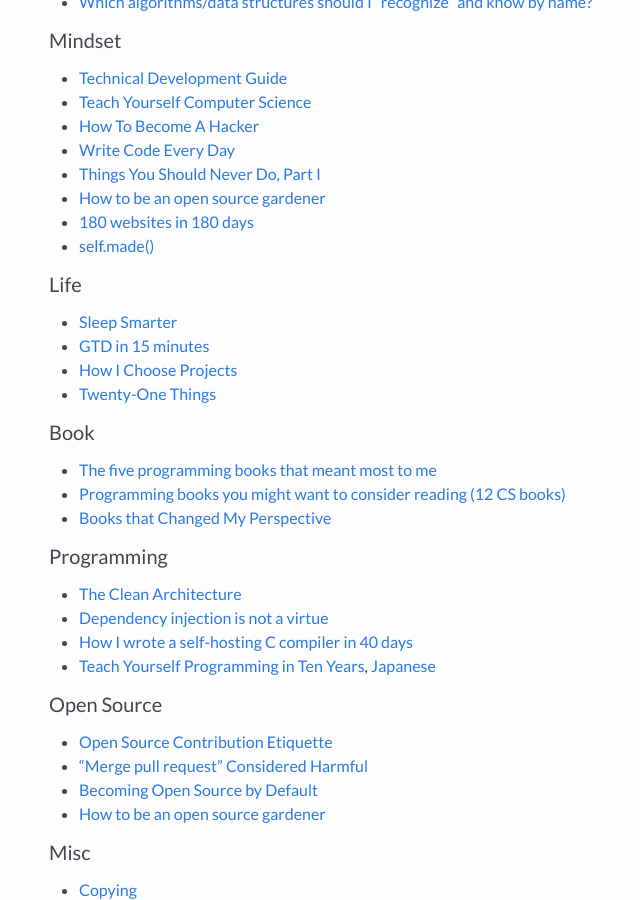
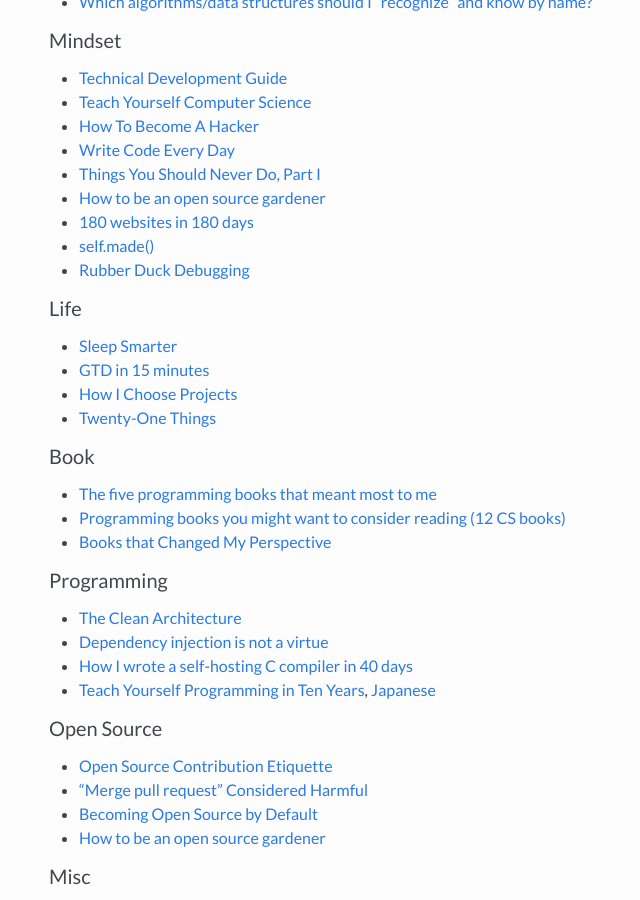
Before and after one commit to pixyzehn/pixyzehn.com, a Jekyll site: the page built from pages/links.md, in a window 1280 px wide and 900 px high, scrolled down 612 px. Shown: the whole window, without its empty margins (251-891 px from the left). Built offline with Jekyll 4.4.1, drawn with Linux system fonts in a browser that asks for light colours.

Commit message:
Update links.md

```diff
--- a/pages/links.md
+++ b/pages/links.md
@@ -35,6 +35,7 @@ To be added...
 - [How to be an open source gardener](http://words.steveklabnik.com/how-to-be-an-open-source-gardener)
 - [180 websites in 180 days](https://jenniferdewalt.com/)
 - [self.made()](https://bugkrusha.com/2017/03/26/blogging-finally/)
+- [Rubber Duck Debugging](https://rubberduckdebugging.com)
 
 #### Life
 - [Sleep Smarter](http://radex.io/books/sleep-smarter/)
```
